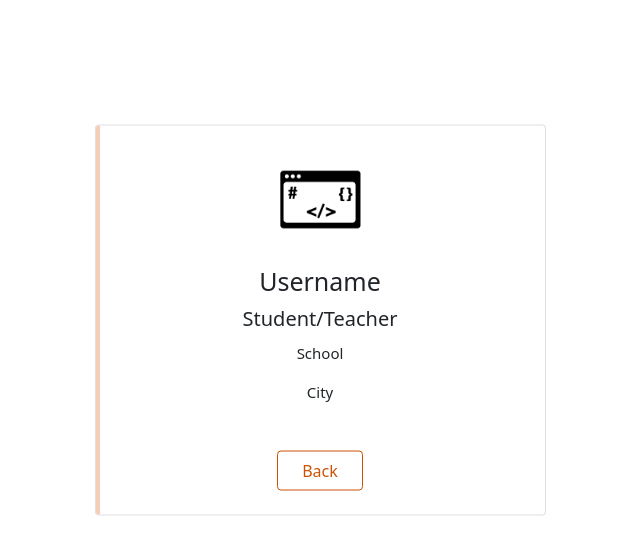
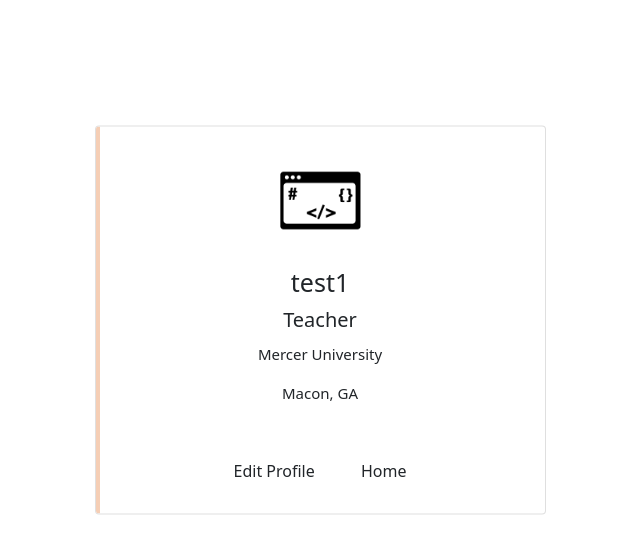
Before and after one commit to Basalisk9271/Mercoder, a PHP site: page /PHP/user_profile.php in a window 1280 px wide. Shown: the top 555 px of the page, without its empty margins (320-960 px from the left). Run offline with PHP 8.4, Linux system fonts and the light colour scheme; a user stored in the database is signed in; data comes from the database, SQL or seed files in the repository; some libraries are stand-ins or nearby versions.

Commit message:
Got the Profile form working.

```diff
--- a/PHP/user_profile.php
+++ b/PHP/user_profile.php
@@ -1,3 +1,35 @@
+<?php
+session_start();
+$username = $_SESSION['username'];
+require_once 'database_op.php';
+//gathers details for user profile
+$sql = "SELECT city, school
+        FROM (
+          SELECT city, school
+          FROM student_login
+          WHERE username = ?
+          UNION
+          SELECT city, school
+          FROM teacher_login
+          WHERE username = ?
+        ) combined_login
+        LIMIT 1";
+
+$stmt = $con->prepare($sql);
+$stmt->bind_param("ss", $username, $username);
+// Execute the statement
+$stmt->execute();
+
+// Bind the result to variables
+$stmt->bind_result($city, $school);
+// Fetch the result
+if ($stmt->fetch()) {
+    // The city and school variables are bound here
+  } else {
+    // No result found
+  }
+?>
+
 <!DOCTYPE html>
 <html>
 <head>
@@ -111,19 +143,31 @@ body{
                 </div>
 
                 <div class="text-center mt-3">
-                    <h5 class="mt-0 mb-0" style="font-size:25px;">Username</h5>
-                    <div class="px-2 mt-2">
 
-                        <span style="font-size:20px; -top:5px;">Student/Teacher</span>
+                <?php
+                    if(isset($_SESSION['username'])) {
+                        echo '<h5 class="mt-0 mb-0" style="font-size:25px;">'. $_SESSION['username'] .'</h5>
+                        <div class="px-2 mt-2">';
+                    }
+                    if($_SESSION['loggedin'] == 2){     //Teacher menu
+                        echo '<span style="font-size:20px; -top:5px;">Teacher</span>';
+                    } else {    //Student menu
+                            echo '<span style="font-size:20px; -top:5px;">Student</span>';
+                    }
 
-                        <p class="fonts mt-2">School</p>
-                        <p class="fonts">City</p>
+                    if (!empty($school)){
 
+                        echo '<p class="fonts mt-2">' . $school . '</p>';
+                    }
+                    echo '<p class="fonts mt-2">' . $city . '</p>';
+
+                    ?>
                     </div>
 
                     <div class="buttons mt-5">
 
-                        <button class="btn btn-outline-primary px-4">Back</button>
+                    <a class="btn btn-good btn-xl" href="/mercoder/PHP/prob_landing.php">Edit Profile</a>
+                    <a class="btn btn-good btn-xl ms-3" href="/mercoder/index.php">Home</a>
                     </div>
 
 
```
Also changed, not shown: css/styles.css.
